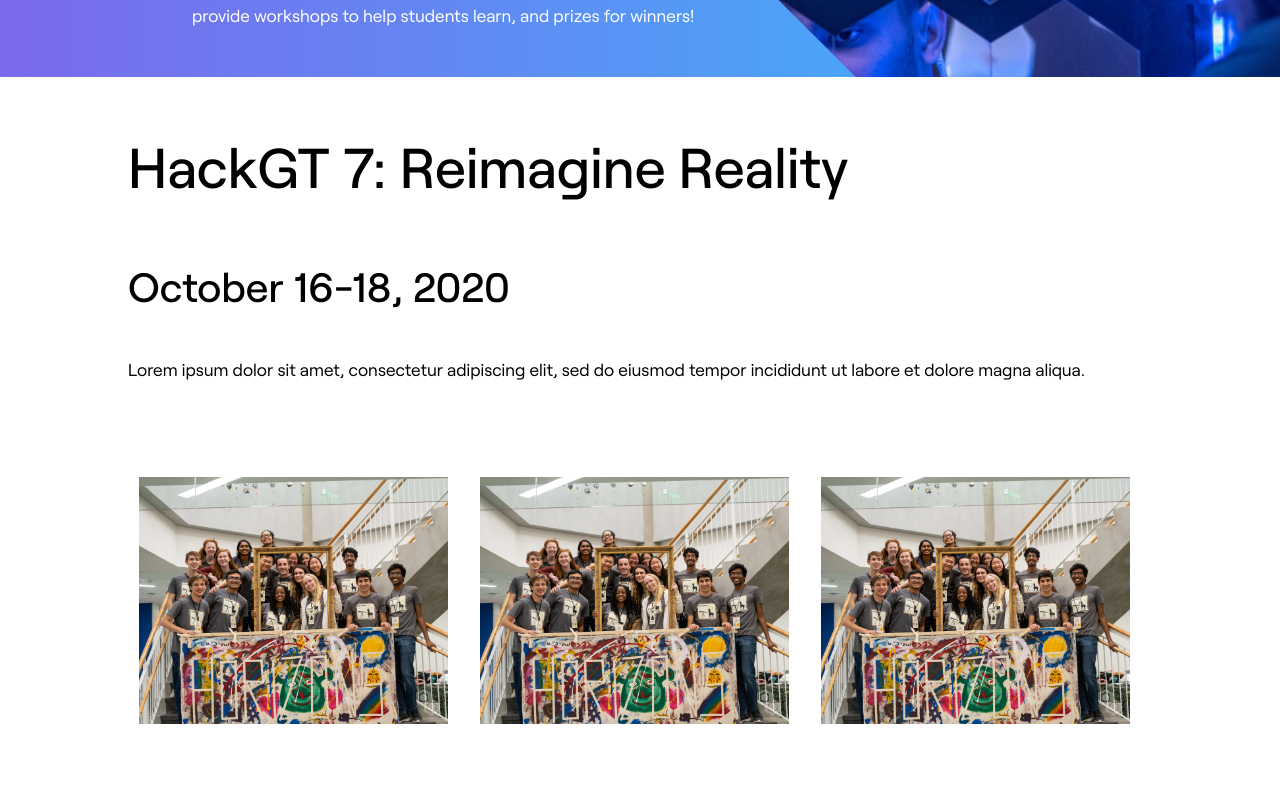
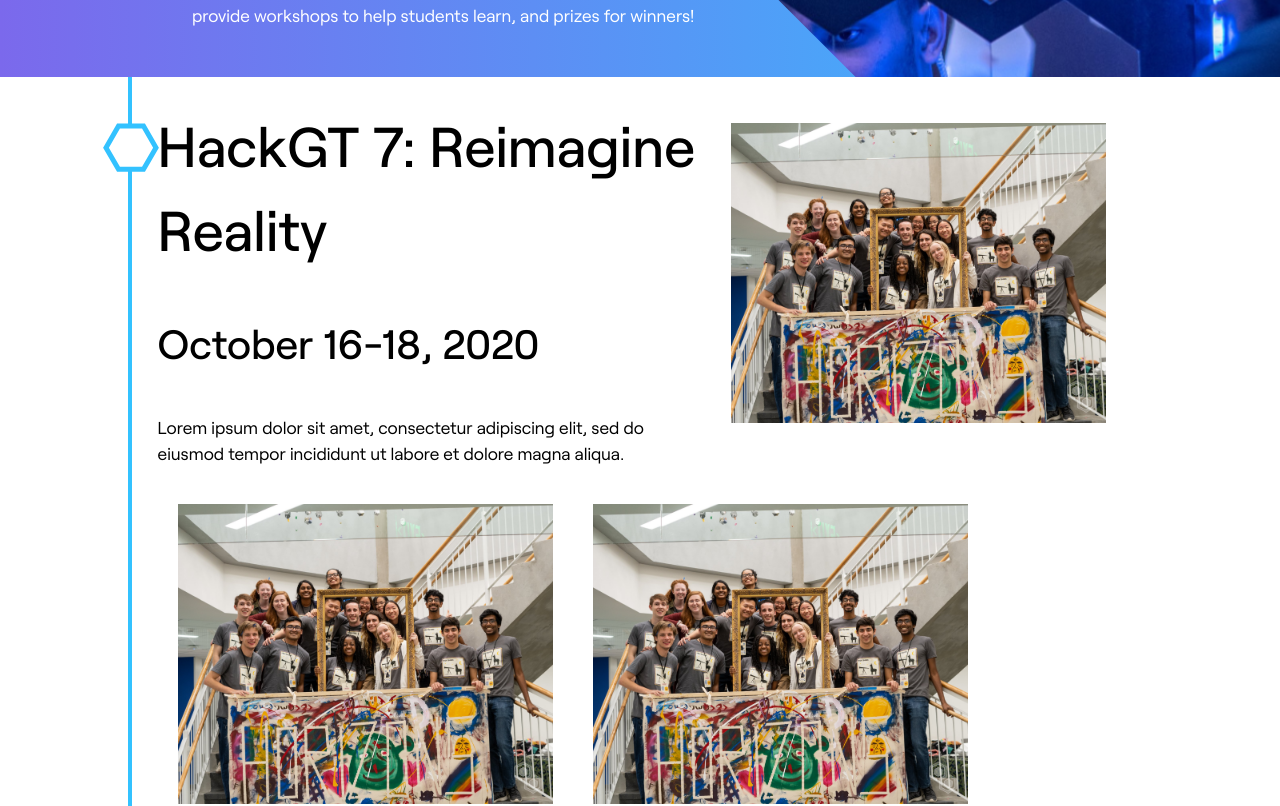
Before and after one commit to HackGT/hexlabs-website, a Next.js app: page /timeline in a window 1280 px wide. Shown: the part 560-1366 px from the top of the page. Built offline with nearby package versions, Linux system fonts and the light colour scheme.

Commit message:
push hex with lines

```diff
--- a/pages/timeline.module.css
+++ b/pages/timeline.module.css
@@ -1,18 +1,40 @@
+.topContainer {
+  display: flex;
+}
+
 .event {
   width: 80%;
   min-height: 40%;
-  /* border-color: var(--purple);
-  border-width: 2px;
-  border-style: solid; */
+  border-left: 4px solid var(--color-blue);
   margin: 0 auto;
+  padding: 2%;
+}
+
+.event h2 {
+  margin: 0;
+}
+
+.eventDescription {
+  width: 60%;
+  height: 50%;
+}
+
+.mediaContainer {
+  flex: 1;
 }
 
 .imageContainer {
   display: flex;
+  flex-wrap: wrap;
   flex-direction: row;
   align-items: flex-start;
   padding: 0px;
   width: 100%;
+}
+
+.image {
+  margin: 20px;
+  max-height: 300px;
 }
 
 .buttonContainer {
--- a/pages/timeline.tsx
+++ b/pages/timeline.tsx
@@ -11,10 +11,16 @@
   path: string;
 }
 
+interface Media {
+  alt: string;
+  path: string;
+}
+
 interface Event {
   title: string;
   dates: string;
   description: string;
+  media: Media;
   images: Image[];
 }
 
@@ -24,7 +30,15 @@
     dates: "October 16-18, 2020",
     description:
       "Lorem ipsum dolor sit amet, consectetur adipiscing elit, sed do eiusmod tempor incididunt ut labore et dolore magna aliqua. ",
+    media: {
+      alt: "video of hackgt 7",
+      path: "/hackgt7-1.jpg"
+    },
     images: [
+      {
+        alt: "girl working on project at Horizons",
+        path: "/hackgt7-1.jpg"
+      },
       {
         alt: "girl working on project at Horizons",
         path: "/hackgt7-1.jpg"
@@ -44,6 +58,10 @@
     dates: "October 16-18, 2020",
     description:
       "Lorem ipsum dolor sit amet, consectetur adipiscing elit, sed do eiusmod tempor incididunt ut labore et dolore magna aliqua. ",
+    media: {
+      alt: "video of hackgt 7",
+      path: "/hackgt7-1.jpg"
+    },
     images: [
       {
         alt: "girl working on project at Horizons",
@@ -56,6 +74,10 @@
     dates: "October 16-18, 2020",
     description:
       "Lorem ipsum dolor sit amet, consectetur adipiscing elit, sed do eiusmod tempor incididunt ut labore et dolore magna aliqua. ",
+    media: {
+      alt: "video of hackgt 7",
+      path: "/hackgt7-1.jpg"
+    },
     images: [
       {
         alt: "girl working on project at Horizons",
@@ -70,32 +92,17 @@
     <div className={styles.imageContainer}>
       {images.map(image => {
         return (
-          <div
-            style={{
-              height: "37rem",
-              width: "100%",
-              padding: "1rem"
-            }}
-          >
-            <div
-              style={{
-                position: "relative",
-                maxWidth: "100%",
-                height: "100%",
-                marginRight: "1rem"
-              }}
-            >
-              <Image
-                src={image.path}
-                alt={image.alt}
-                layout="fill"
-                objectFit="contain"
-                quality={100}
-              />
-            </div>
-          </div>
+          <img src={image.path} alt={image.alt} className={styles.image} />
         );
       })}
+    </div>
+  );
+}
+
+function MediaContainer(media: Media) {
+  return (
+    <div className={styles.imageContainer}>
+      <img src={media.path} alt={media.alt} className={styles.image} />
     </div>
   );
 }
@@ -104,9 +111,25 @@
   return (
     <>
       <div className={styles.event}>
-        <h2>{event.title}</h2>
-        <h3>{event.dates}</h3>
-        <p>{event.description}</p>
+        <Hex
+          size={25}
+          borderSize={"5"}
+          borderColor={"var(--color-blue)"}
+          color={"white"}
+          x={"-26px"}
+          y={"49px"}
+        />
+        <div className={styles.topContainer}>
+          <div className={styles.eventDescription}>
+            <h2>{event.title}</h2>
+            <h3>{event.dates}</h3>
+            <p>{event.description}</p>
+          </div>
+          <div className={styles.mediaContainer}>
+            {MediaContainer(event.media)}
+          </div>
+        </div>
+
         {ImageContainer(event.images)}
         <div className={styles.buttonContainer}>
           <Button type={ButtonType.OUTLINED}>Website</Button>
--- a/styles/main.scss
+++ b/styles/main.scss
@@ -40,7 +40,7 @@
   font-size: 67.5%;
   line-height: 1.5;
 
-  --color-light-purple: #E8E4FF;
+  --color-light-purple: #e8e4ff;
   --color-purple: #7b69ec;
   --color-blue: #33c2ff;
   --color-purple-blue: linear-gradient(
```
